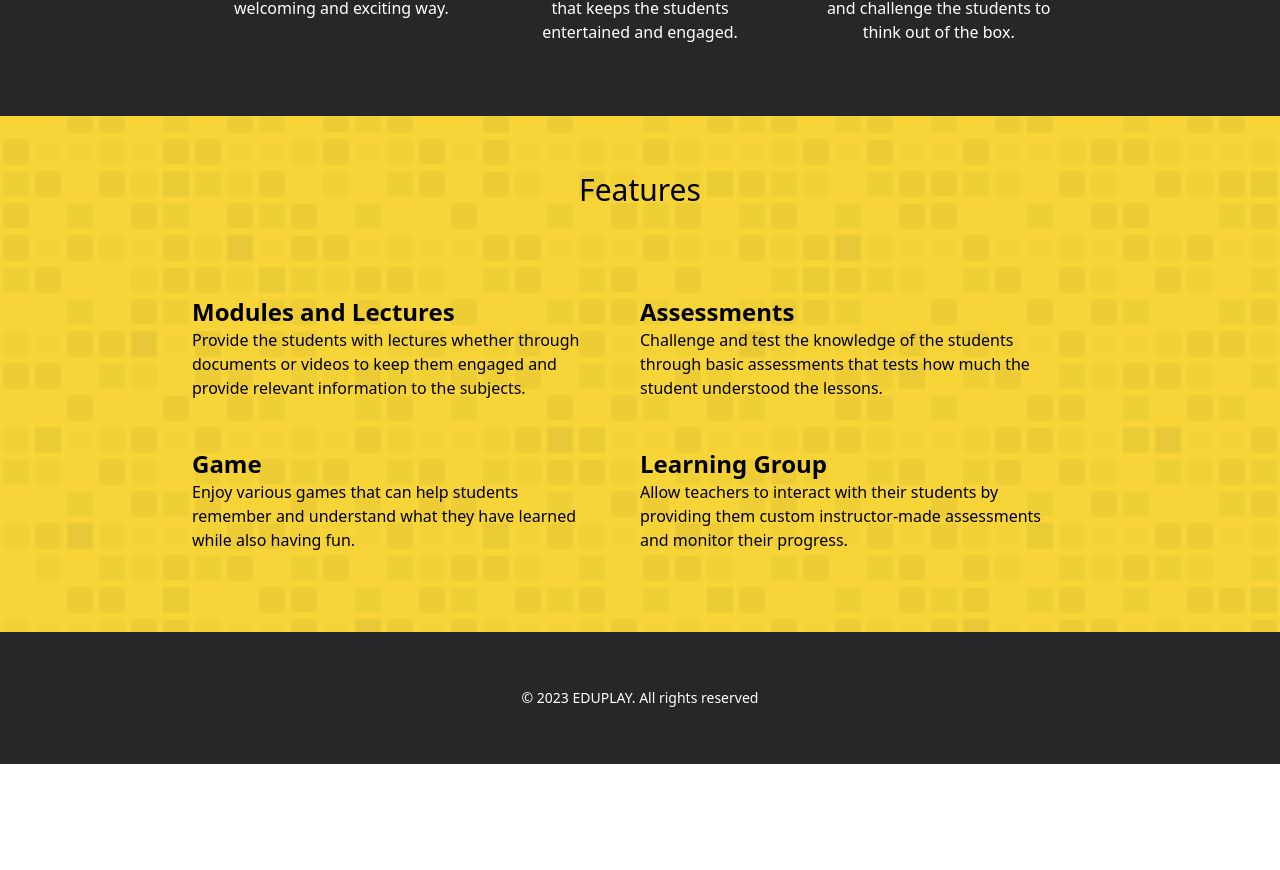
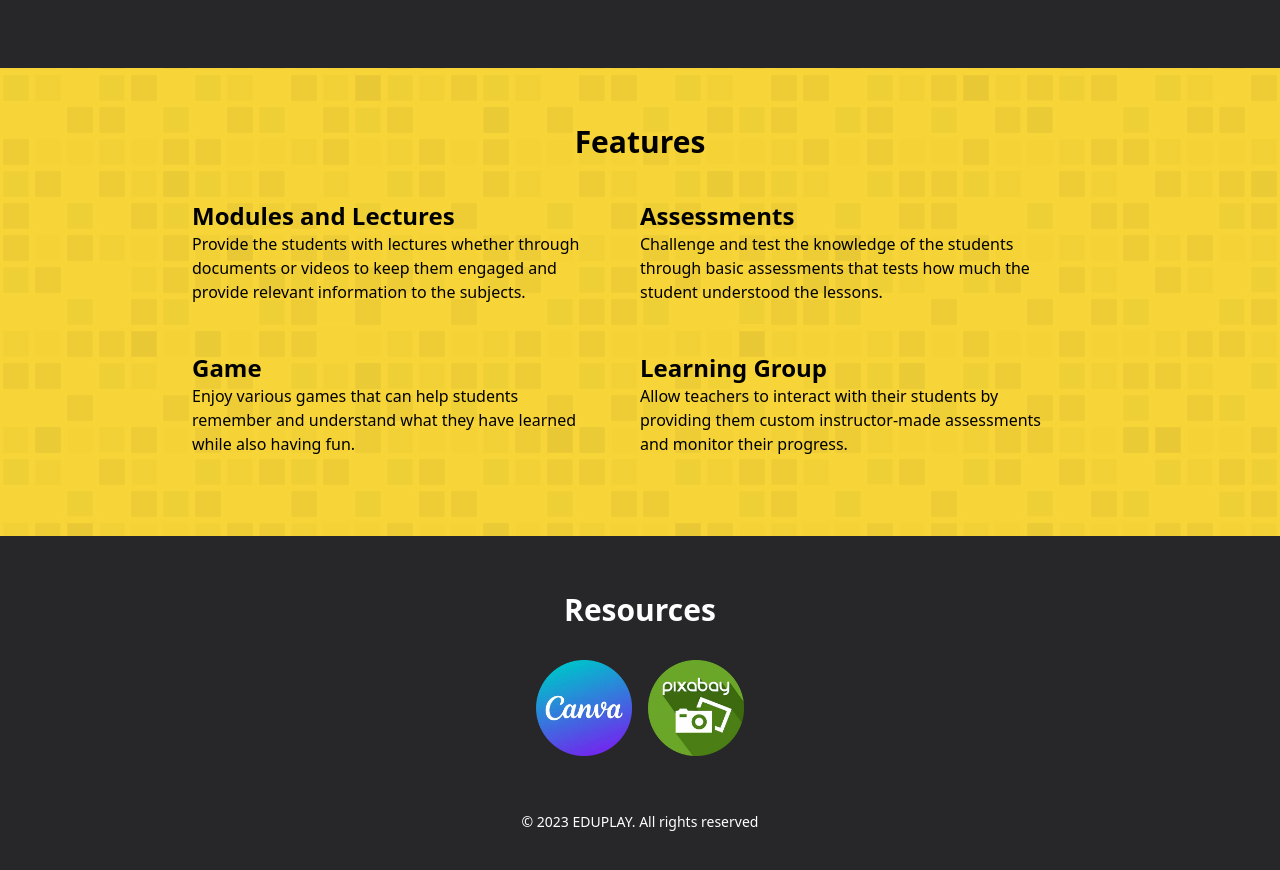
Before and after one commit to ReiTony/EduPlay-main, a React (Vite) app in the folder Client/: page / in a window 1280 px wide. Shown: the part 1176-2046 px from the top of the page. Before the commit the page ends 1940 px from the top, so only its background shows below. Built offline with nearby package versions, Linux system fonts and the light colour scheme; a web font is replaced by a local one.

Commit message:
add resources section in landing page

```diff
--- a/Client/src/component/LandingPage.jsx
+++ b/Client/src/component/LandingPage.jsx
@@ -3,6 +3,11 @@ import myHighlight1 from "../assets/LandingPage/Highlight1.svg";
 import myHighlight2 from "../assets/LandingPage/Highlight2.svg";
 import kids from "../assets/LandingPage/kids.png";
 import NavBar from "./NavBar";
+
+const resourcesLogo = [
+  { src: "/images/canva.webp", alt: "canva" },
+  { src: "/images/pixelbay.webp", alt: "pixelbay" },
+];
 
 function LandingPage() {
   const navigate = useNavigate();
@@ -36,9 +41,9 @@ function LandingPage() {
         </div>
       </section>
 
-      <section className="text-white bg-zinc-800 sectionSize" id="section-1">
+      <section className="text-white bg-zinc-800 sectionSize" id="about">
         <div>
-          <h2 className="secondaryTitle bg-underline2 bg-100%">About</h2>
+          <h2 className="text-3xl font-semibold mb-4 bg-underline2 bg-100%">About</h2>
         </div>
         <div className="flex flex-col md:flex-row">
           <div className="flex flex-col items-center flex-1 mx-8 my-4">
@@ -59,9 +64,9 @@ function LandingPage() {
         </div>
       </section>
 
-      <section className="sectionSize bg-secondary" id="section-2">
+      <section className="sectionSize bg-secondary" id="features">
         <div>
-          <h2 className="secondaryTitle bg-underline3 bg-100%">Features</h2>
+          <h2 className="text-3xl font-semibold mb-4 bg-underline3 bg-100%">Features</h2>
         </div>
         <div className="md:grid md:grid-cols-2 md:grid-rows-2">
           <div className="flex items-start my-6 mr-10 font-montserrat">
@@ -98,8 +103,17 @@ function LandingPage() {
         </div>
       </section>
 
-      <section className="bg-zinc-800 sectionSize">
-        <div className="text-sm text-white font-montserrat">© 2023 EDUPLAY. All rights reserved</div>
+      <section className="bg-zinc-800 sectionSize text-white">
+        <h2 className="text-3xl font-semibold bg-underline3 bg-100%">Resources</h2>
+        <div className="flex flex-row flex-wrap gap-4 justify-center items-center my-8">
+          {resourcesLogo.map((l, ind) => (
+            <div key={ind} className="w-24">
+              <img src={l.src} alt={l.alt} />
+            </div>
+          ))}
+        </div>
+
+        <div className="text-sm font-montserrat mt-6">© 2023 EDUPLAY. All rights reserved</div>
       </section>
     </div>
   );
```
Also changed, not shown: Client/public/images/canva.webp (added), Client/public/images/pixelbay.webp (added).
